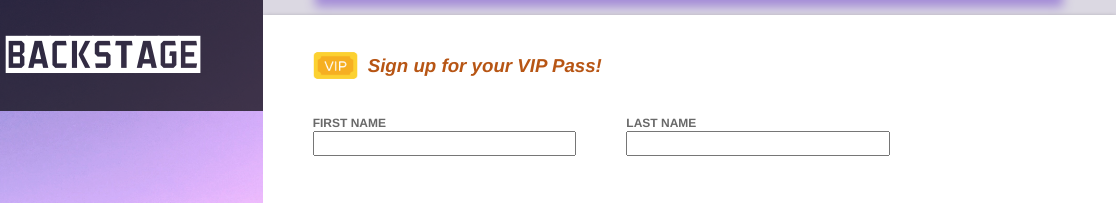
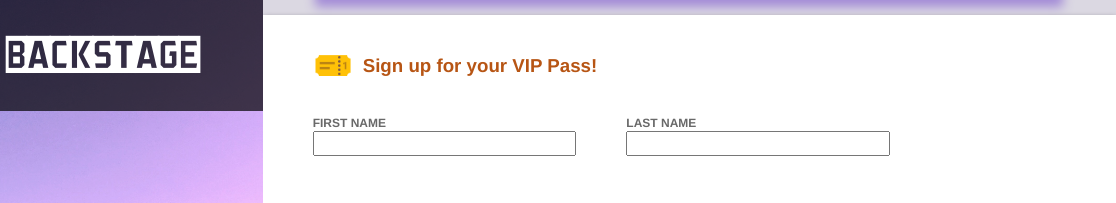
Before and after one commit to skharat8/sign-up-form, a website: page index.html in a window 1280 px wide. Shown: the part 179-382 px from the top of the page, 164-1280 px from the left. Drawn offline with nearby package versions, Linux system fonts and the light colour scheme.

Commit message:
Change VIP pass icon

```diff
--- a/index.html
+++ b/index.html
@@ -42,7 +42,7 @@
 
       <form class="details__form" id="main-form">
         <div class="form-title">
-          <img src="images/vip-pass-64.png" alt="VIP Pass Icon" />
+          <img src="images/vip-pass-48.png" alt="VIP Pass Icon" />
           <h3>Sign up for your VIP Pass!</h3>
         </div>
 
--- a/styles.css
+++ b/styles.css
@@ -40,7 +40,7 @@ html {
 
 body {
   display: flex;
-  height: 100svh;
+  min-height: 100svh;
   font-size: 1.6rem;
 }
 
@@ -149,11 +149,11 @@ button:hover {
 .form-title {
   display: flex;
   color: var(--dark-shade-2);
-  font-style: italic;
   gap: 1rem;
 
   & img {
-    width: 45px;
+    width: 40px;
+    color: gray;
     object-fit: contain;
   }
 }
```
Also changed, not shown: README.md, images/vip-pass-48.png (added), images/vip-pass-64.png (deleted).
